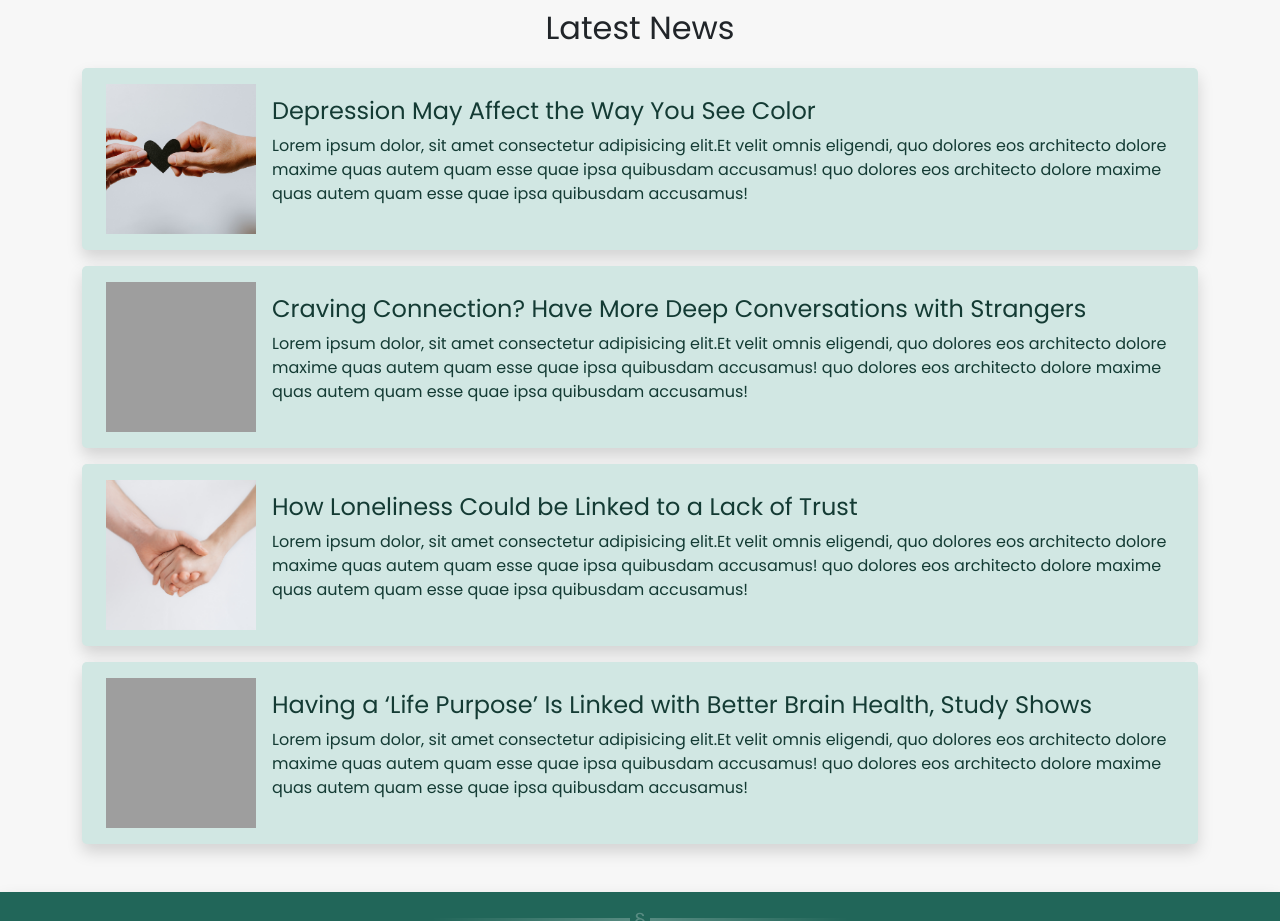
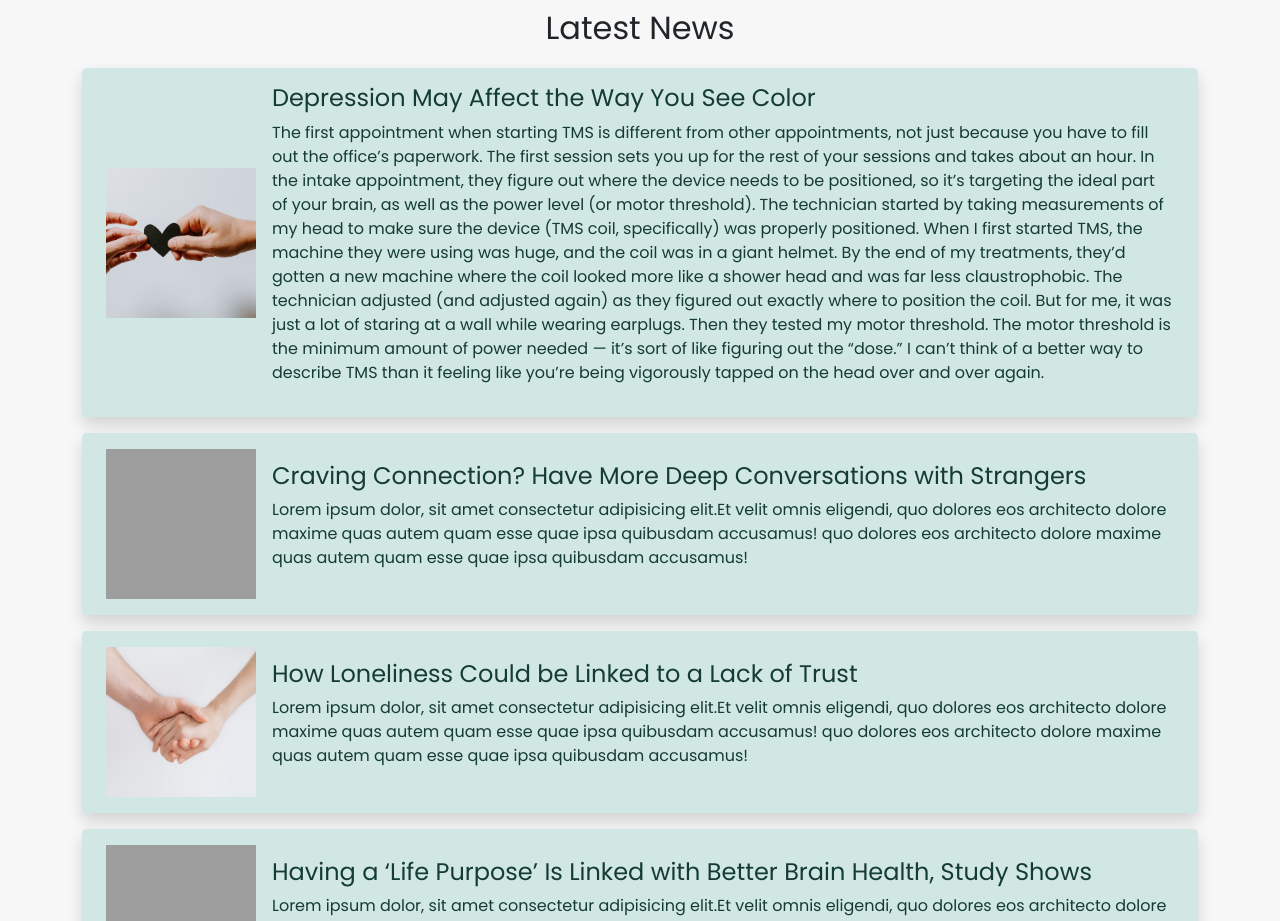
Before and after one commit to ProjectMarble01/ProjectMarble01.github.io, a website: page index.html in a window 1280 px wide. Shown: the part 2700-3621 px from the top of the page. Drawn offline with nearby package versions, Linux system fonts and the light colour scheme; grey boxes are pictures that could not be loaded.

Commit message:
Added content

```diff
--- a/index.html
+++ b/index.html
@@ -151,8 +151,19 @@
                 </div>
                 <div class="col ms-3">
                     <h2 class="row customText fs-4">Depression May Affect the Way You See Color</h2>
-                    <p class="row customText d-none d-sm-block">Lorem ipsum dolor, sit amet consectetur adipisicing elit.Et velit omnis eligendi, quo dolores eos architecto dolore maxime quas autem quam esse quae ipsa quibusdam accusamus! quo dolores eos architecto dolore maxime quas autem quam esse quae ipsa quibusdam accusamus! </p>
-                </div>
+                    <p class="row customText d-none d-sm-block">The first appointment when starting TMS is different from other appointments, not just because you have to fill out the office’s paperwork. The first session sets you up for the rest of your sessions and takes about an hour.
+
+                        In the intake appointment, they figure out where the device needs to be positioned, so it’s targeting the ideal part of your brain, as well as the power level (or motor threshold).
+
+                        The technician started by taking measurements of my head to make sure the device (TMS coil, specifically) was properly positioned.
+
+                        When I first started TMS, the machine they were using was huge, and the coil was in a giant helmet. By the end of my treatments, they’d gotten a new machine where the coil looked more like a shower head and was far less claustrophobic.
+
+                        The technician adjusted (and adjusted again) as they figured out exactly where to position the coil. But for me, it was just a lot of staring at a wall while wearing earplugs.
+
+                        Then they tested my motor threshold. The motor threshold is the minimum amount of power needed — it’s sort of like figuring out the “dose.”
+
+                        I can’t think of a better way to describe TMS than it feeling like you’re being vigorously tapped on the head over and over again.</p>                </div>
             </div>
             <div class="row my-3 mx-auto row container-md container-fluid bodyContainer newsBodyContainer rounded-3 text-dark py-3 px-4 d-flex align-items-center shadow">
                 <div class="col col-6 p-0 newsImgCon">
```
